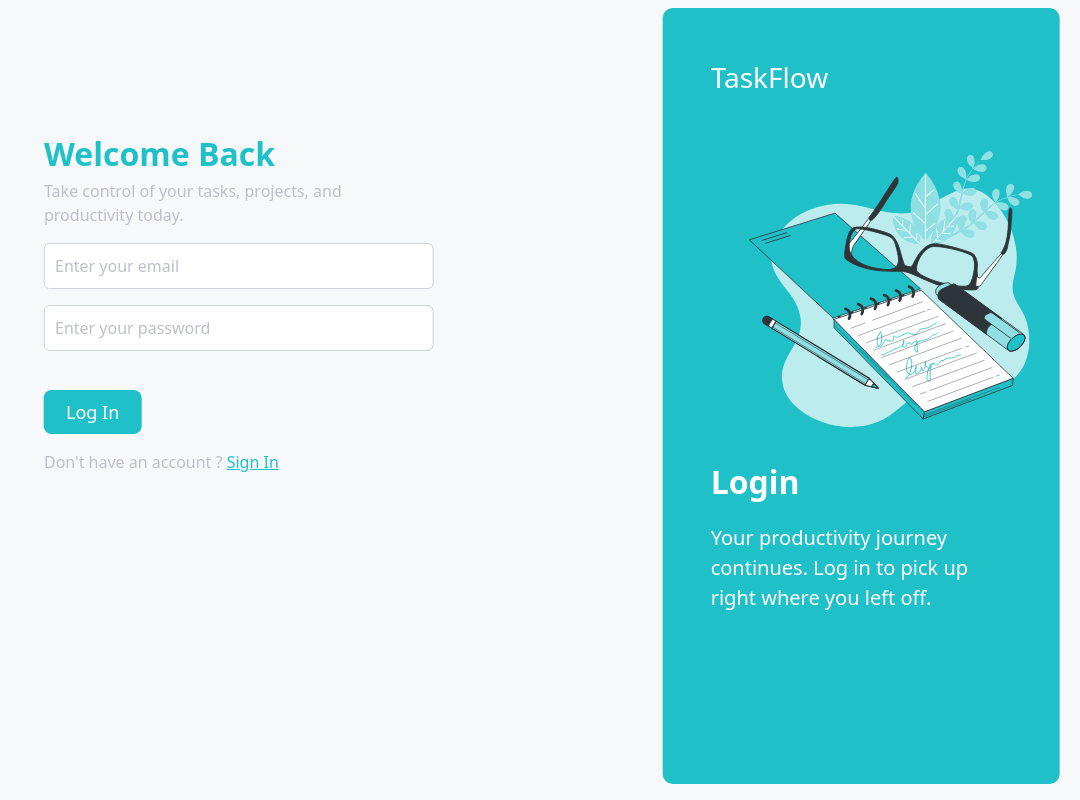
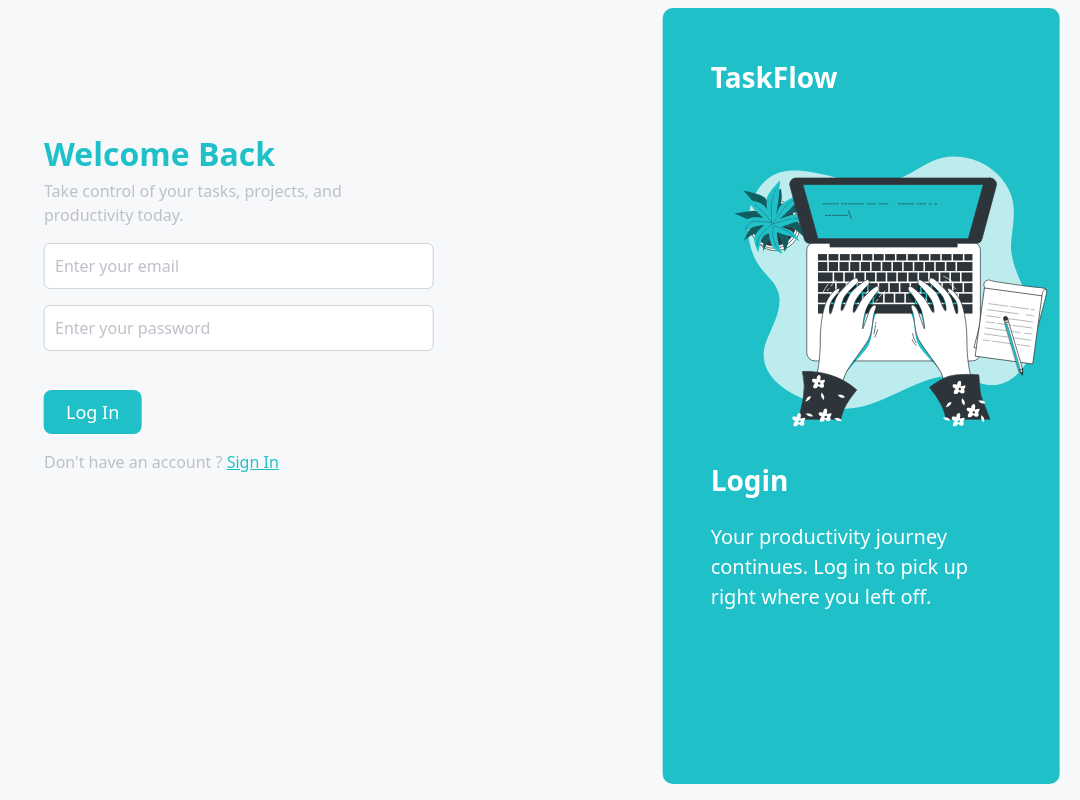
Before and after one commit to Morel-D/taskflow_with_Java, a React (Vite) app in the folder frontend/: page /login in a window 1280 px wide. Both pictures are taken after a click on the link "Login". Shown: the whole page, without its empty margins (200-1280 px from the left). Built offline with nearby package versions, Linux system fonts and the light colour scheme.

Commit message:
dealing with animations

```diff
--- a/frontend/package.json
+++ b/frontend/package.json
@@ -13,6 +13,7 @@
   "dependencies": {
     "aos": "^2.3.4",
     "axios": "^1.7.7",
+    "framer-motion": "^12.0.6",
     "frontend": "file:",
     "react": "^18.3.1",
     "react-beautiful-dnd": "^13.1.1",
--- a/frontend/src/components/views/auth.jsx
+++ b/frontend/src/components/views/auth.jsx
@@ -2,13 +2,27 @@ import { colors } from "../tools/color";
 import { PrimaryButton } from "../widgets/button";
 import { TextFeild } from "../widgets/textFeilds";
 import myIcon from "../../assets/icons/notebook.svg";
-import { useState } from "react";
+import typing from "../../assets/icons/typing.svg";
+import { useEffect, useState } from "react";
 import SignUp from "./forms/signup";
 import Login from "./forms/login";
+import { motion, AnimatePresence } from "framer-motion";
+import { useNavigate } from "react-router-dom";
 
 const Auth = () => {
 
     const [isSwitched, setIsSwitched] = useState(false); // State to toggle positions
+    const [exit, setExit] = useState(false);
+    const navigate = useNavigate();
+
+    useEffect(() => {
+        if(exit){
+            console.log("Let's get started...");
+            setTimeout(() => {
+                navigate("/option/setting");
+            }, 500)
+        }
+    }, [exit, navigate])
 
 
     const handleSwitch = () => {
@@ -16,20 +30,30 @@ const Auth = () => {
     };
 
     return (
-        <div className="container-fluid p-2">
+        <>
+
+             <div
+
+             className="container-fluid p-2">
                  <div className="row">
 
-                <div className={`col col-4 form-container ${isSwitched ? "form-right" : ""}`}>
+                     <AnimatePresence>
+                        {!exit && (
+                            <motion.div
+                            initial={{ x: 0 }}
+                            exit={{ x: -100, opacity: 0 }} // Exit left
+                            transition={{ duration: 0.5 }}
+                            className={`col col-4 form-container ${isSwitched ? "form-right" : ""}`}>
                             {isSwitched ?
                         (
                         <div className="auth-box">
                             <div className="p-5">
-                        <p className="text-white fs-3">TaskFlow</p>
+                                <p className="text-white fs-3 fw-bold">TaskFlow</p>
                                 <div style={{ paddingLeft: "5px" }}>
-                        <img src={myIcon} alt="My Icon" width="350" height="350" />
+                                <img src={typing} alt="My Icon" width="350" height="350" />
                                 </div>
                                 <div className="auth-left-content" style={{ paddingTop: "0rem", paddingRight: "2rem" }}>
-                        <h2 className="text-white text-bold">Login</h2>
+                                <h3 className="text-white fw-bold">Login</h3>
                                 <p className="text-white mt-4 fs-5">
                                     Your productivity journey continues. Log in to pick up right where you left off.
                                 </p>
@@ -40,7 +64,7 @@ const Auth = () => {
                         (
                             <div className="auth-box">
                             <div className="p-5">
-                        <p className="text-white fs-3">TaskFlow</p>
+                                <p className="text-white fs-3 fw-bold">TaskFlow</p>
                                 <div style={{ paddingLeft: "5px" }}>
                                 <img src={myIcon} alt="My Icon" width="350" height="350" />
                                 </div>
@@ -54,13 +78,24 @@ const Auth = () => {
                         </div>
                         )
                         }
-                </div>
+                        </motion.div>
+                        )}
+                     </AnimatePresence>
 
-                <div className={`col box-container ${isSwitched ? "box-left" : ""}`}>
-                    {isSwitched ? <Login handleSwitch={handleSwitch} /> : <SignUp handleSwitch={handleSwitch} />}
+                     <AnimatePresence>
+                        {!exit && (
+                            <motion.div
+                            initial={{ x: 0 }}
+                            exit={{ x: 100, opacity: 0 }} // Exit right
+                            transition={{ duration: 0.5 }}
+                            className={`col box-container ${isSwitched ? "box-left" : ""}`}>
+                                    {isSwitched ? <Login handleSwitch={handleSwitch} exit={exit} setExit={setExit} /> : <SignUp handleSwitch={handleSwitch} />}
+                            </motion.div>
+                        )}
+                     </AnimatePresence>
                  </div>
              </div>
-        </div>
+        </>
      );
 }
 
--- a/frontend/src/components/views/authActivity.jsx
+++ b/frontend/src/components/views/authActivity.jsx
@@ -8,6 +8,8 @@ import { authActivityService } from "../service/authActivityService";
 import { ButtonLoading } from "../widgets/loading";
 import { ErrorMessage } from "../widgets/message";
 import { useNavigate } from "react-router-dom";
+import { motion } from "framer-motion";
+
 
 const AuthActivity = () => {
 
@@ -89,7 +91,12 @@ const AuthActivity = () => {
 
 
     return (
-        <>
+        <motion.div
+        initial={{ opacity: 0, x: 100 }} // Next page starts from the right
+        animate={{ opacity: 1, x: 0 }} // Next page moves into view
+        exit={{ opacity: 0, x: -100 }} // Current page fades out to the left
+        transition={{ duration: 0.6, ease: "easeInOut" }} // Smooth transition
+        >
             <div className="d-flex justify-content-center align-items-center vh-100">
                 <div className="row" style={{width: "1000px"}}>
                     <div className="col mt-5">
@@ -119,7 +126,7 @@ const AuthActivity = () => {
                 </div>
             </div>
             {alert.showMessage && <ErrorMessage message={alert.message} onClick={handleClose} />}
-        </>
+        </motion.div>
      );
 }
 
--- a/frontend/src/components/views/forms/login.jsx
+++ b/frontend/src/components/views/forms/login.jsx
@@ -8,8 +8,10 @@ import { ButtonLoading } from "../../widgets/loading";
 import { ErrorMessage } from "../../widgets/message";
 import { AuthContext } from "../../context/authContext";
 import { useNavigate } from "react-router-dom";
+import { motion } from "framer-motion";
+import ok from "../../../assets/icons/messages/ok.png";
 
-const Login = ({handleSwitch}) => {
+const Login = ({handleSwitch, exit, setExit}) => {
 
     const navigate = useNavigate();
 
@@ -25,6 +27,7 @@ const Login = ({handleSwitch}) => {
     const [passwordError, setPasswordError] = useState(false);
 
     const [alert, setAlert] = useState({showMessage: false, message: ""});
+    const [success, setSuccess] = useState(false);
 
     // Check for valide email......
 
@@ -70,7 +73,12 @@ const Login = ({handleSwitch}) => {
             setUser(response.user);
         if(response.message == "no-userActivity"){
             // navigate("/option/setting", {replace: true});
-            navigate("/option/setting");
+            // navigate("/option/setting");
+            setSuccess(true); // Trigger success animation
+            setTimeout(() => {
+                setExit(true);
+            }, 1000)
+
         }else if(response.message == "activity-present"){
             localStorage.setItem("activity", JSON.stringify(response.activity));
             setActivity(response.activity);
@@ -95,16 +103,31 @@ const Login = ({handleSwitch}) => {
                 <h2 style={{ color: colors.primaryColor }}>Welcome Back</h2>
                 <p>Take control of your tasks, projects, and productivity today.</p>
 
-                <div className="mt-3">
+                <motion.div
+                    animate={emailError ? { x: [-5, 5, -5, 5, 0] } : { x: 0 }} // Shake effect
+                    transition={{ duration: 0.5 }} // Quick animation
+                className="mt-3">
                     <TextFeild placeholder="Enter your email" value={email} onChange={(e) => {setEmailError(false); setEmail(e.target.value)}} maxLength={30} error={emailError} />
-                </div>
+                </motion.div>
 
-                <div className="mt-3">
+                <motion.div
+                    animate={passwordError ? { x: [-5, 5, -5, 5, 0] } : { x: 0 }} // Shake effect
+                    transition={{ duration: 0.5 }}
+                className="mt-3">
                     <TextFeild placeholder="Enter your password" value={password} onChange={(e) => {setPasswordError(false); setPasword(e.target.value)}} maxLength={15} error={passwordError} />
-                </div>
+                </motion.div>
 
                 <div className="mt-5">
-                {loading ? <ButtonLoading /> :<PrimaryButton children="Log In" onClick={handleLogin} />}
+                {success ? (
+                    <motion.img
+                    src={ok}
+                    alt="success"
+                    initial={{ y: -20, scale: 0.5, opacity: 0 }}
+                    animate={{ y: [0, -10, 0], scale: 1, opacity: 1 }}
+                    transition={{ type: "spring", stiffness: 200, damping: 10 }}
+                    style={{ width: 50, height: 50 }}
+                    />
+                ) : (loading ? <ButtonLoading /> :<PrimaryButton children="Log In" onClick={handleLogin} />)}
                 </div>
 
                 <div className="mt-4">
--- a/frontend/src/index.css
+++ b/frontend/src/index.css
@@ -105,29 +105,29 @@ body {
 /* Transition Styles */
 .form-container,
 .box-container {
-  transition: all 0.5s ease; /* Smooth transition */
+  transition: all 0.5s ease !important; /* Smooth transition */
 }
 
 .box-container {
 
-  background-color: var(--greyColor); /* Add a background for distinction */
+  background-color: var(--greyColor) !important; /* Add a background for distinction */
 }
 
 /* Form Container Initial Style */
 .form-container {
-  z-index: 1;
-  left: 0; /* Start on the left */
-  background-color: var(--greyColor); /* Add a background for distinction */
+  z-index: 1 !important;
+  left: 0 !important; /* Start on the left */
+  background-color: var(--greyColor) !important; /* Add a background for distinction */
 }
 
 /* When switched */
 .form-right {
-  transform: translateX(200%); /* Move to the right */
+  transform: translateX(200%) !important; /* Move to the right */
 }
 
 .box-left {
-  z-index: 0;
-  transform: translateX(-50%); /* Move to the left */
+  z-index: 0 !important;
+  transform: translateX(-50%) !important; /* Move to the left */
 }
 
 
```
Also changed, not shown: frontend/src/components/views/options.jsx (+24 -8 lines), frontend/src/assets/icons/typing.svg (added), 1 other file (tests, documents, lock files or other folders). Lines whose indentation alone changed are shown as unchanged.
